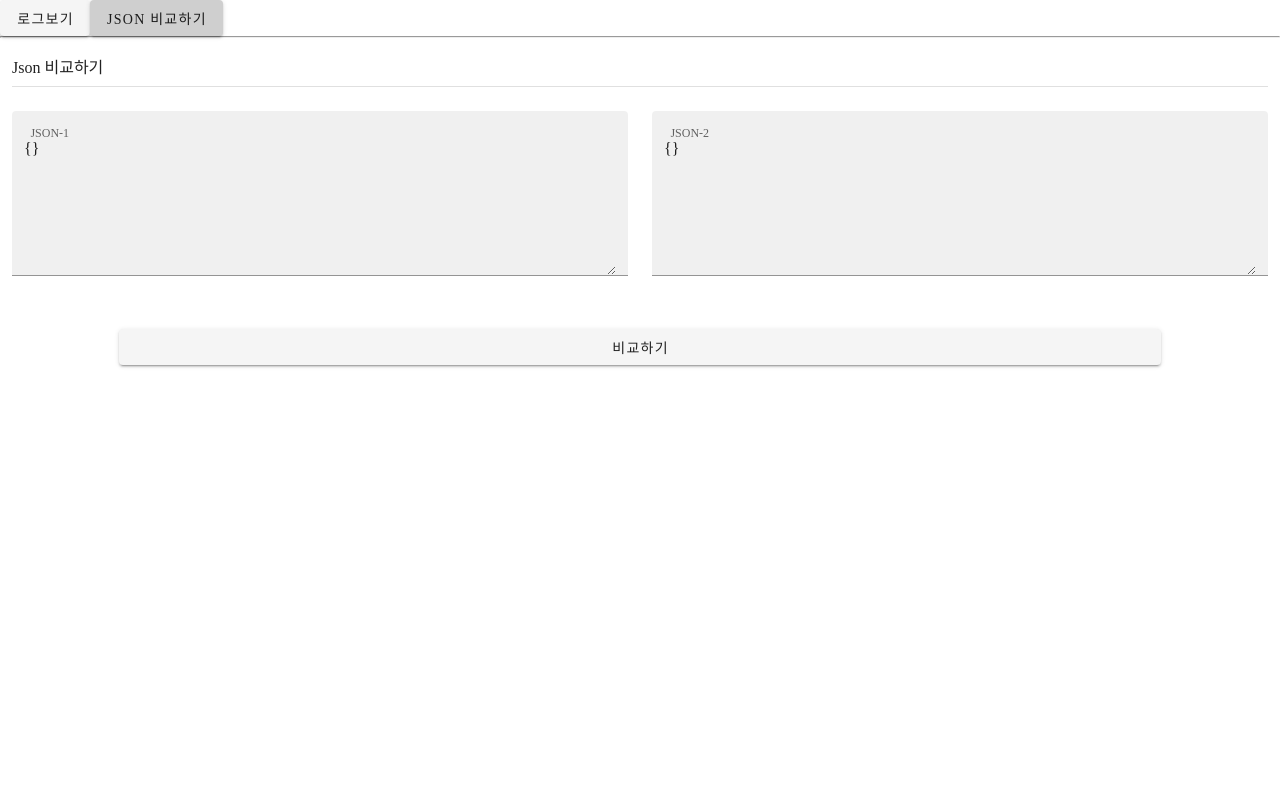
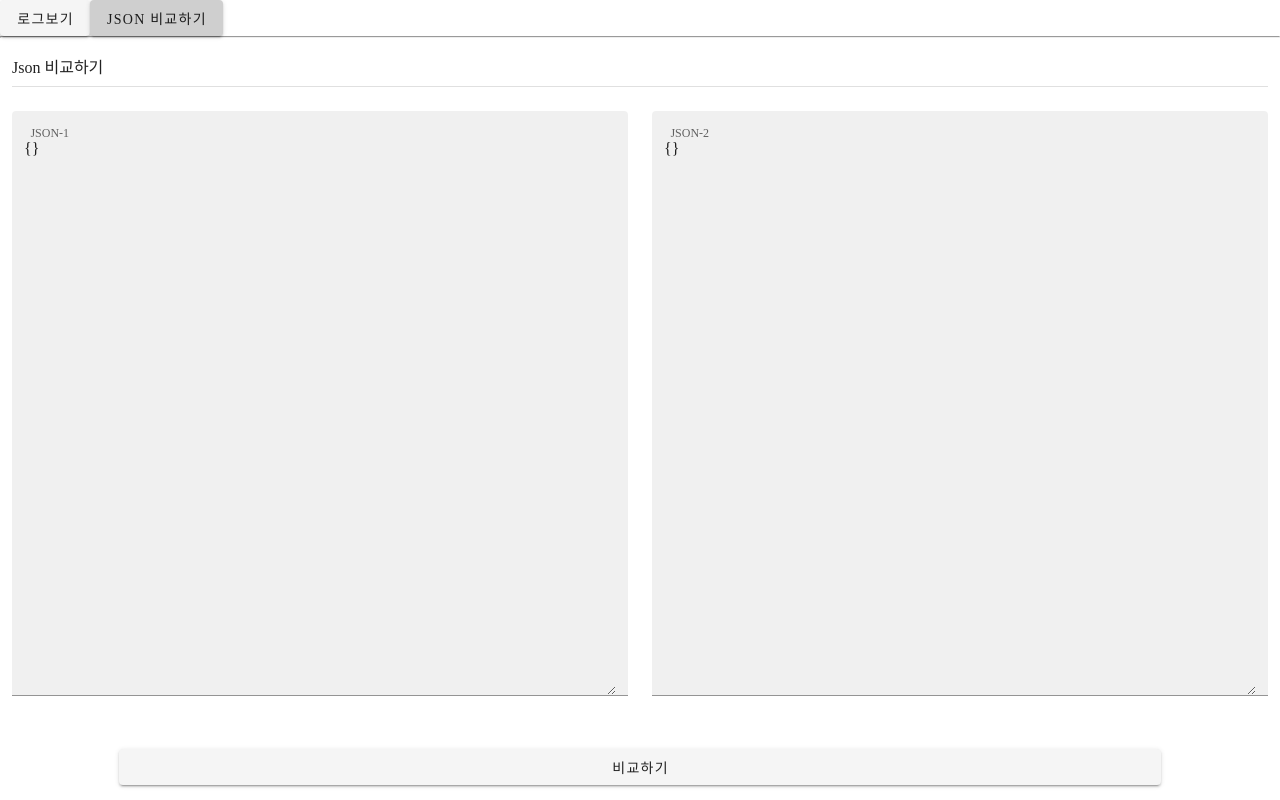
Before and after one commit to jm9293/gettingstarted-kotlin-spring-vue, a Vue app in the folder client/: page /jsonDiff in a window 1280 px wide. Built offline with nearby package versions, Linux system fonts and the light colour scheme.

Commit message:
#1, router 관련수정 "/" 로 이동시 /log가아닌 /jsonDiff로 이동하도록 수정

```diff
--- a/client/src/components/JsonDiff.vue
+++ b/client/src/components/JsonDiff.vue
@@ -18,6 +18,7 @@
               name="json1"
               label="JSON-1"
               v-model="json1"
+              rows="20"
           ></v-textarea>
         </v-col>
         <v-col
@@ -29,6 +30,7 @@
               name="json2"
               label="JSON-2"
               v-model="json2"
+              rows="20"
           ></v-textarea>
         </v-col>
       </v-row>
--- a/client/src/router/index.js
+++ b/client/src/router/index.js
@@ -11,7 +11,7 @@ const routes = [
     {
         path: "/",
         name: "Home",
-        redirect : "/log"
+        redirect : "/jsonDiff"
     },
     {
         path: "/log",
```
Also changed, not shown: 1 other file (tests, documents, lock files or other folders).
